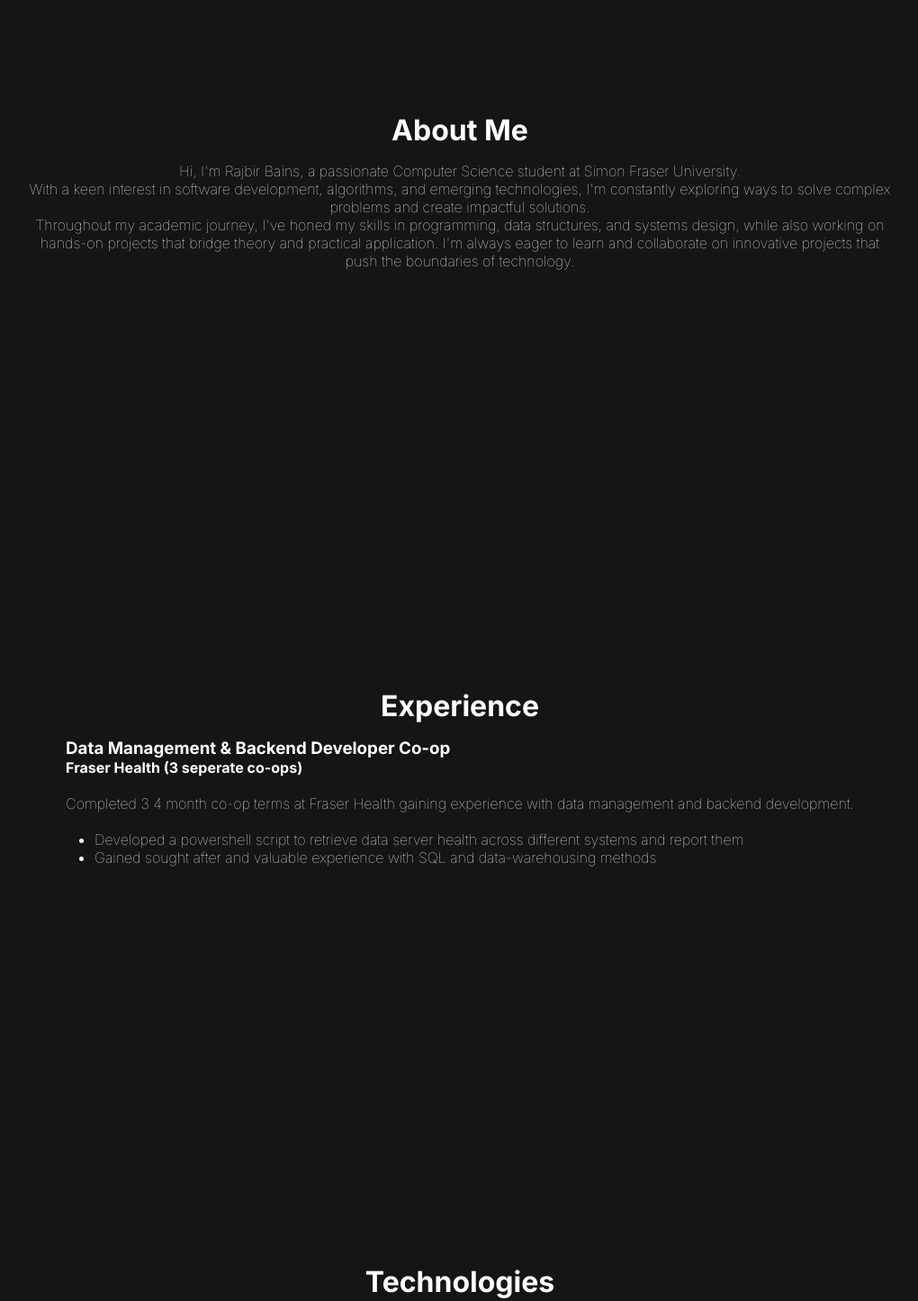
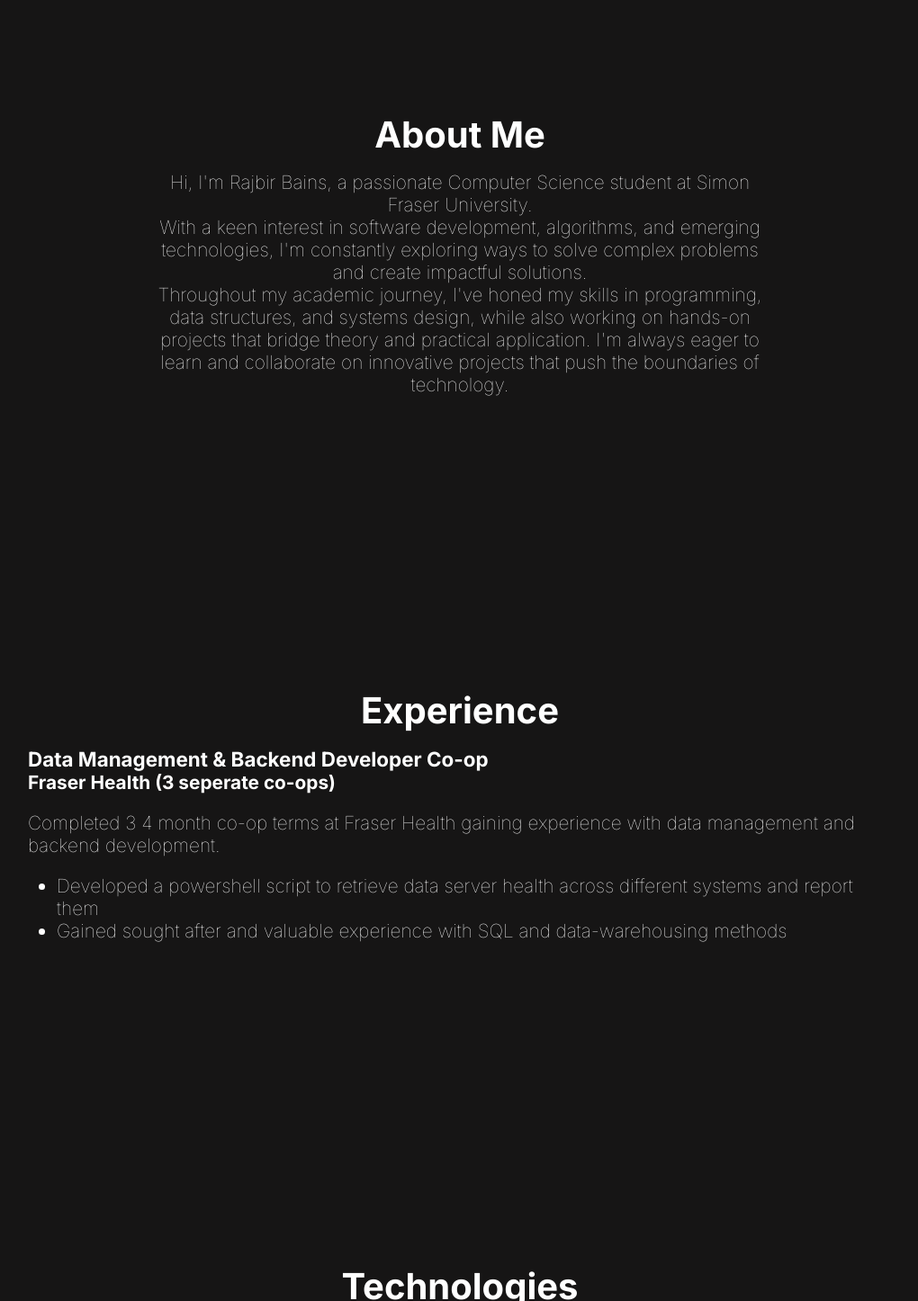
Before and after one commit to RajbirBains/web-portfolio, a plain HTML site: page index.html in a window 1280 px wide. Shown: the part 730-2176 px from the top of the page at 90% size, without its empty margins (129-1149 px from the left). Drawn offline with Linux system fonts and the light colour scheme; a web font is replaced by a local one.

Commit message:
Changed font size

```diff
--- a/Styles/styles.css
+++ b/Styles/styles.css
@@ -197,14 +197,15 @@ section{
 }
 
 .about-me-header{
-    font-size: 2rem;
+    font-size: 2.5rem;
     text-align: center;
     padding-bottom: 1rem;
 }
 
 .about-me-text-p1{
-    font-size: 1rem;
+    font-size: 1.3rem;
     text-align: center;
+    width: 55vw;
 }
 
 
@@ -217,12 +218,25 @@ section{
 }
 
 .experience-header{
-    font-size: 2rem;
+    font-size: 2.5rem;
     text-align: center;
     padding-bottom: 1rem;
 }
 
+.experience-company-FH-title{
+    font-size: 1.4rem;
+}
+
+.experience-company-FH{
+    font-size: 1.3rem;
+}
+
+.experience-company-FH-desc{
+    font-size: 1.3rem;
+}
+
 .experience-li{
+    font-size: 1.3rem;
     padding-left: 2rem;
 }
 
@@ -235,7 +249,7 @@ section{
 }
 
 .technologies-header{
-    font-size: 2rem;
+    font-size: 2.5rem;
     text-align: center;
     padding-bottom: 0.5rem;
 }
@@ -253,3 +267,9 @@ section{
     gap: 4rem;
     height: 80vh;
 }
+
+.random-header{
+    font-size: 2.5rem;
+    text-align: center;
+    padding-bottom: 0.5rem;
+}
--- a/index.html
+++ b/index.html
@@ -80,7 +80,7 @@
     </section>
 
     <section id="experience-section">
-        <div class="about-me-text-container">
+        <div class="experience-text-container">
             <h1 class="experience-header">Experience</h1>
             <h3 class="experience-company-FH-title">Data Management & Backend Developer Co-op</h3>
             <p class="experience-company-FH"><strong>Fraser Health (3 seperate co-ops)</strong></p>
@@ -99,7 +99,7 @@
     </section>
 
     <section id="technologies-section">
-        <div class="about-me-text-container">
+        <div class="technologies-text-container">
             <h1 class="technologies-header">Technologies</h1>
             <div class="technologies-logo-container">
                 <img src="./Resources/c-plusplus.svg" class="technology-logo">
@@ -114,8 +114,8 @@
     </section>
 
     <section id="random-section">
-        <div class="about-me-text-container">
-            <h1>Random text</h1>
+        <div class="random-text-container">
+            <h1 class = "random-header">Random text</h1>
             <p>Random text.</p>
             <p>Still don't know what to put here yet. Most likely projects section, will put it above technologies</p>
         </div>
```
